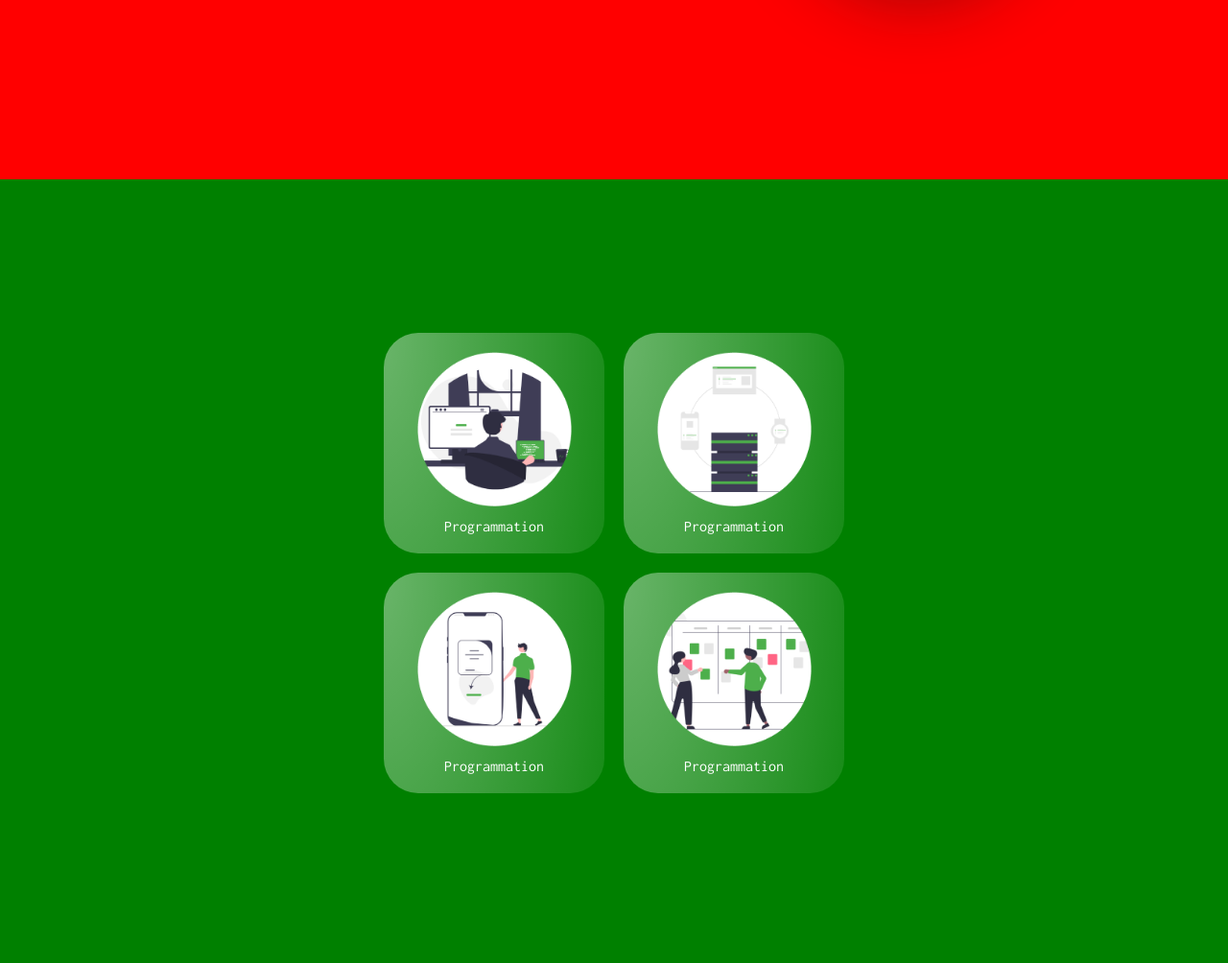
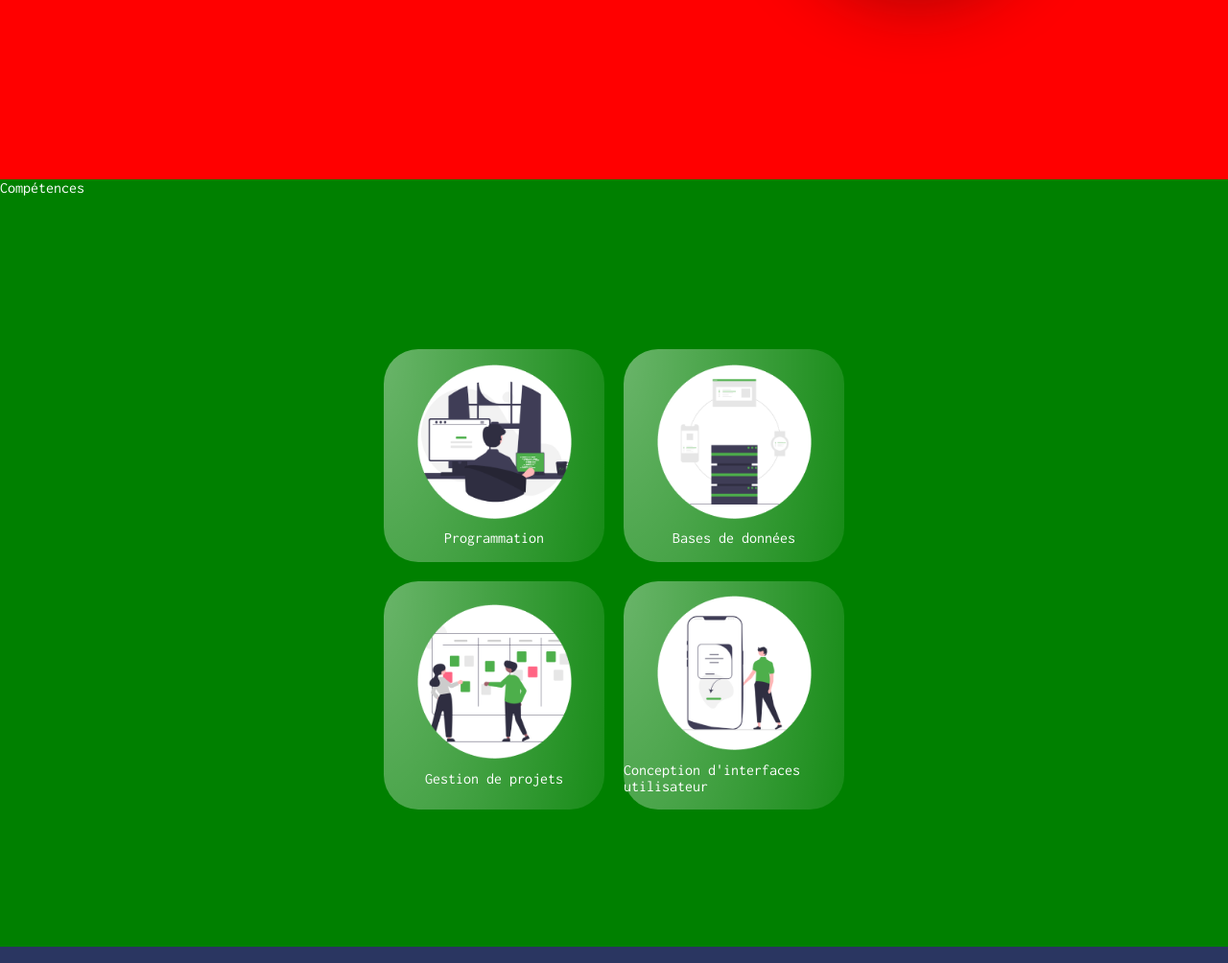
Before and after one commit to joshhauser/joshhauser.github.io, a PHP site: page / in a window 1280 px wide. Shown: the part 613-1617 px from the top of the page at 96% size. Run offline with PHP 8.4, Linux system fonts and the light colour scheme; style sheets or scripts are compiled from the project's sources.

Commit message:
[wip] skills

```diff
--- a/css/style.css
+++ b/css/style.css
@@ -1,3 +1,8 @@
+html > * {
+  font-family: "Inconsolata Regular";
+  color: white;
+}
+
 html {
   background-color: #2A3661;
 }
@@ -20,8 +25,6 @@
   display: flex;
   align-items: center;
   list-style: none;
-  color: white;
-  font-family: "Inconsolata Regular";
   font-weight: 500;
   font-size: 20px;
   gap: 50px;
@@ -55,8 +58,6 @@
   justify-content: center;
 }
 #hero .content .left .name {
-  color: white;
-  font-family: "Inconsolata Regular";
   font-weight: bold;
   font-size: 60pt;
   letter-spacing: 0%;
@@ -77,8 +78,6 @@
   margin-right: 10px;
 }
 #hero .content .left .description {
-  color: white;
-  font-family: "Inconsolata Regular";
   font-size: 20pt;
 }
 #hero .content .right {
--- a/index.html
+++ b/index.html
@@ -63,6 +63,7 @@
     </div>
   </div>
   <div class="skills">
+    <h1>Compétences</h1>
     <div class="short">
       <div class="row">
         <div class="col">
@@ -77,7 +78,15 @@
           <div class="skill-tile">
             <div class="col">
               <img class="skill-badge" src="./imgs/misc/database.png">
-              <span>Programmation</span>
+              <span>Bases de données</span>
+            </div>
+          </div>
+        </div>
+        <div class="col">
+          <div class="skill-tile">
+            <div class="col">
+              <img class="skill-badge" src="./imgs/misc/management.png">
+              <span>Gestion de projets</span>
             </div>
           </div>
         </div>
@@ -85,15 +94,7 @@
           <div class="skill-tile">
             <div class="col">
               <img class="skill-badge" src="./imgs/misc/ui.png">
-              <span>Programmation</span>
-            </div>
-          </div>
-        </div>
-        <div class="col">
-          <div class="skill-tile">
-            <div class="col">
-              <img class="skill-badge" src="./imgs/misc/management.png">
-              <span>Programmation</span>
+              <span>Conception d'interfaces utilisateur</span>
             </div>
           </div>
         </div>
```
Also changed, not shown: scss/style.scss (+5 -6 lines), 1 other file.
